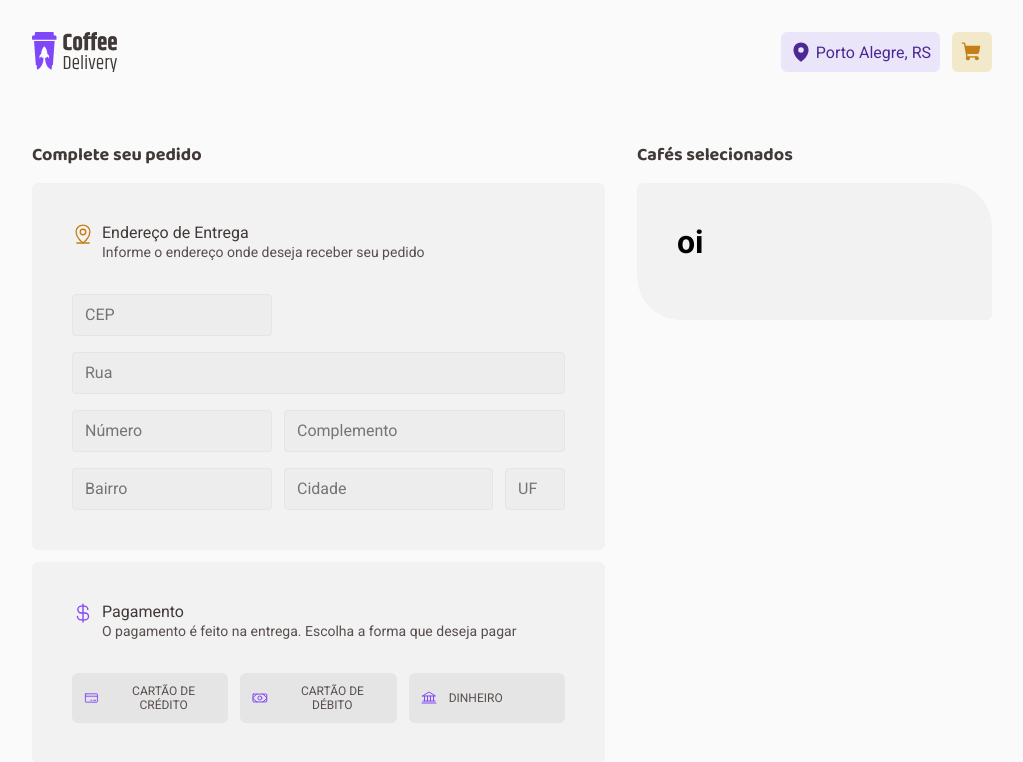
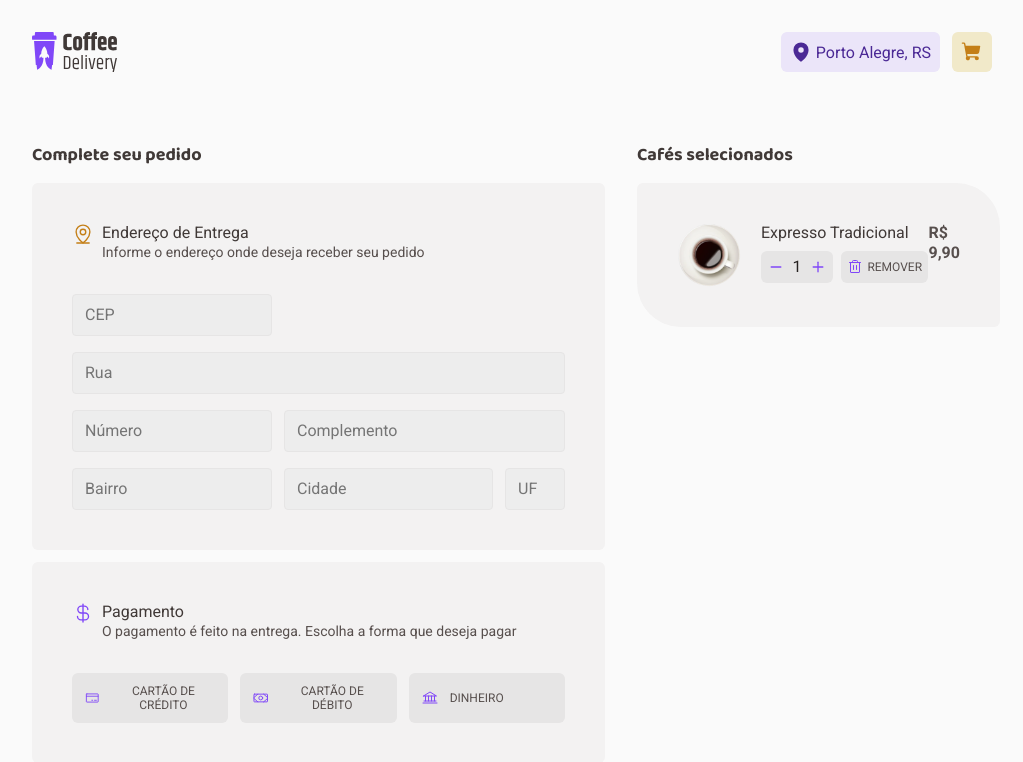
Before and after one commit to bBraian/coffee-delivery, a React (Vite) app: page / in a window 1280 px wide. Shown: the top 762 px of the page, without its empty margins (128-1151 px from the left). Built offline with nearby package versions, Linux system fonts and the light colour scheme.

Commit message:
creating some components for checkout page

```diff
--- a/src/components/CounterButton/index.jsx
+++ b/src/components/CounterButton/index.jsx
@@ -1,9 +1,9 @@
 import styles from './styles.module.css';
 import { Minus, Plus } from 'phosphor-react';
 
-export function CounterButton() {
+export function CounterButton(props) {
     return (
-        <div className={styles.counter}>
+        <div className={styles.counter} style={{height: props.height}}>
             <button className={styles.minus}><Minus size={14} weight='bold' /></button>
             <div className={styles.counterValue}>1</div>
             <button className={styles.plus}><Plus size={14} weight='bold' /></button>
--- a/src/components/CounterButton/styles.module.css
+++ b/src/components/CounterButton/styles.module.css
@@ -1,6 +1,5 @@
 .counter {
     width: 4.5rem;
-    height: 2.375rem;
     background-color: var(--base-button);
     border-radius: 6px;
     display: flex;
--- a/src/global.css
+++ b/src/global.css
@@ -35,7 +35,7 @@ body, input, textarea, button {
   font-size: 1rem;
 }
 
-:focus {
+input:focus {
   outline: 0;
   box-shadow: 0 0 0 1px var(--yellow-dark);
 }
--- /dev/null
+++ b/src/pages/Checkout/components/CoffeeItemCard.jsx
@@ -0,0 +1,27 @@
+import styles from './CoffeeItemCard.module.css'
+import { Trash } from 'phosphor-react';
+
+import { CounterButton } from '../../../components/CounterButton';
+
+import img from '../../../data/assets/Type=Americano.png';
+
+export function CoffeeItemCard() {
+    return (
+        <div className={styles.container}>
+            <div className={styles.imageInfos}>
+                <img src={img} alt="" />
+                <div className={styles.nameButtons}>
+                    <h1 className={styles.name}>Expresso Tradicional</h1>
+                    <div className={styles.buttons}>
+                        <CounterButton height='2rem' />
+                        <button className={styles.removeButton}>
+                            <Trash size={16} color="#8047F8" />
+                            <span>REMOVER</span>
+                        </button>
+                    </div>
+                </div>
+            </div>
+            <span className={styles.price}>R$ 9,90</span>
+        </div>
+    )
+}
--- /dev/null
+++ b/src/pages/Checkout/components/CoffeeItemCard.module.css
@@ -0,0 +1,68 @@
+.container {
+    display: flex;
+    flex-direction: row;
+    justify-content: space-between;
+}
+
+.imageInfos {
+    display: flex;
+    gap: 1.25rem;
+}
+
+.imageInfos img {
+    width: 4rem;
+    height: 4rem;
+}
+
+.nameButtons {
+    display: flex;
+    flex-direction: column;
+    gap: 0.5rem;
+}
+
+.name {
+    color: var(--base-subtitle);
+    font-size: 1rem;
+    font-family: 'Roboto', sans-serif;
+    font-weight: 400;
+    line-height: 130%;
+}
+
+.buttons {
+    display: flex;
+    gap: 0.5rem;
+}
+
+.removeButton {
+    background-color: var(--base-button);
+    border: 0;
+    border-radius: 6px;
+    padding: 0 0.40rem;
+    height: 2rem;
+    display: flex;
+    align-items: center;
+    justify-content: center;
+    gap: 0.25rem;
+    cursor: pointer;
+    transition: background-color 0.2s;
+}
+
+.removeButton:hover {
+    background-color: var(--base-hover);
+}
+
+.removeButton span {
+    color: var(--base-text);
+    font-size: 0.75rem;
+    font-family: 'Roboto', sans-serif;
+    font-weight: 400;
+}
+
+.price {
+    color: var(--base-text);
+    font-size: 1rem;
+    font-family: 'Roboto', sans-serif;
+    font-weight: bold;
+    line-height: 130%;
+
+}
--- a/src/components/TitleForm/index.jsx
+++ b/src/pages/Checkout/components/TitleForm.jsx
@@ -1,5 +1,4 @@
-import styles from './styles.module.css';
-import { MapPinLine } from 'phosphor-react';
+import styles from './TitleForm.module.css';
 
 export function TitleForm(props) {
     console.log(props)
--- a/src/pages/Checkout/index.jsx
+++ b/src/pages/Checkout/index.jsx
@@ -1,8 +1,11 @@
 import styles from './styles.module.css';
 import { MapPinLine, CurrencyDollar, CreditCard, Money, Bank } from 'phosphor-react';
-import { TitleForm } from '../../components/TitleForm';
+import { TitleForm } from './components/TitleForm';
+import { CoffeeItemCard } from './components/CoffeeItemCard';
+import { useState } from 'react';
 
 export function Checkout() {
+    const [paymentMethod, setPaymentMethod] = useState('0');
     return (
         <div className={styles.container}>
 
@@ -38,15 +41,15 @@ export function Checkout() {
                         icon={<CurrencyDollar size={22} color='#8047F8' />}
                     />
                     <div className={styles.payment}>
-                        <button>
+                        <button onClick={() => setPaymentMethod('1')} className={paymentMethod == '1' ? styles.selected : ''} >
                             <CreditCard size={16} color='#8047F8'  />
                             <span>CARTÃO DE CRÉDITO</span>
                         </button>
-                        <button>
+                        <button onClick={() => setPaymentMethod('2')} className={paymentMethod == '2' ? styles.selected : ''} >
                             <Money size={16} color='#8047F8'  />
                             <span>CARTÃO DE DÉBITO</span>
                         </button>
-                        <button>
+                        <button onClick={() => setPaymentMethod('3')} className={paymentMethod == '3' ? styles.selected : ''} >
                             <Bank size={16} color='#8047F8'  />
                             <span>DINHEIRO</span>
                         </button>
@@ -57,8 +60,7 @@ export function Checkout() {
             <div>
                 <h1 className={styles.title}>Cafés selecionados</h1>
                 <div className={styles.selectedCoffeesBox}>
-                    <h1>oi</h1>
-                    <br />
+                    <CoffeeItemCard />
                 </div>
             </div>
         </div>
--- a/src/pages/Checkout/styles.module.css
+++ b/src/pages/Checkout/styles.module.css
@@ -73,7 +73,7 @@
 
 .payment button {
     border-radius: 6px;
-    border: 0;
+    border: 1px solid transparent;
     background-color: var(--base-button);
     height: 3.125rem;
     display: flex;
@@ -82,6 +82,11 @@
     padding: 0.75rem;
     cursor: pointer;
     transition: background-color 0.2s;
+}
+
+.selected {
+    background-color: var(--purple-light) !important;
+    border: 1px solid var(--purple) !important;
 }
 
 .payment button:hover {
--- a/src/pages/Home/components/CoffeeCard.jsx
+++ b/src/pages/Home/components/CoffeeCard.jsx
@@ -22,7 +22,7 @@ export function CoffeeCard({data}) {
             <div className={styles.cartRow}>
                 <span>R$ <b>{data.price}</b></span>
                 <div className={styles.cartButtons}>
-                    <CounterButton />
+                    <CounterButton height='2.375rem' />
                     <button className={styles.cartButton}><ShoppingCart weight='fill' size={20} /></button>
                 </div>
 
```
Also changed, not shown: src/pages/Checkout/components/TitleForm.module.css (renamed from src/components/TitleForm/styles.module.css).
